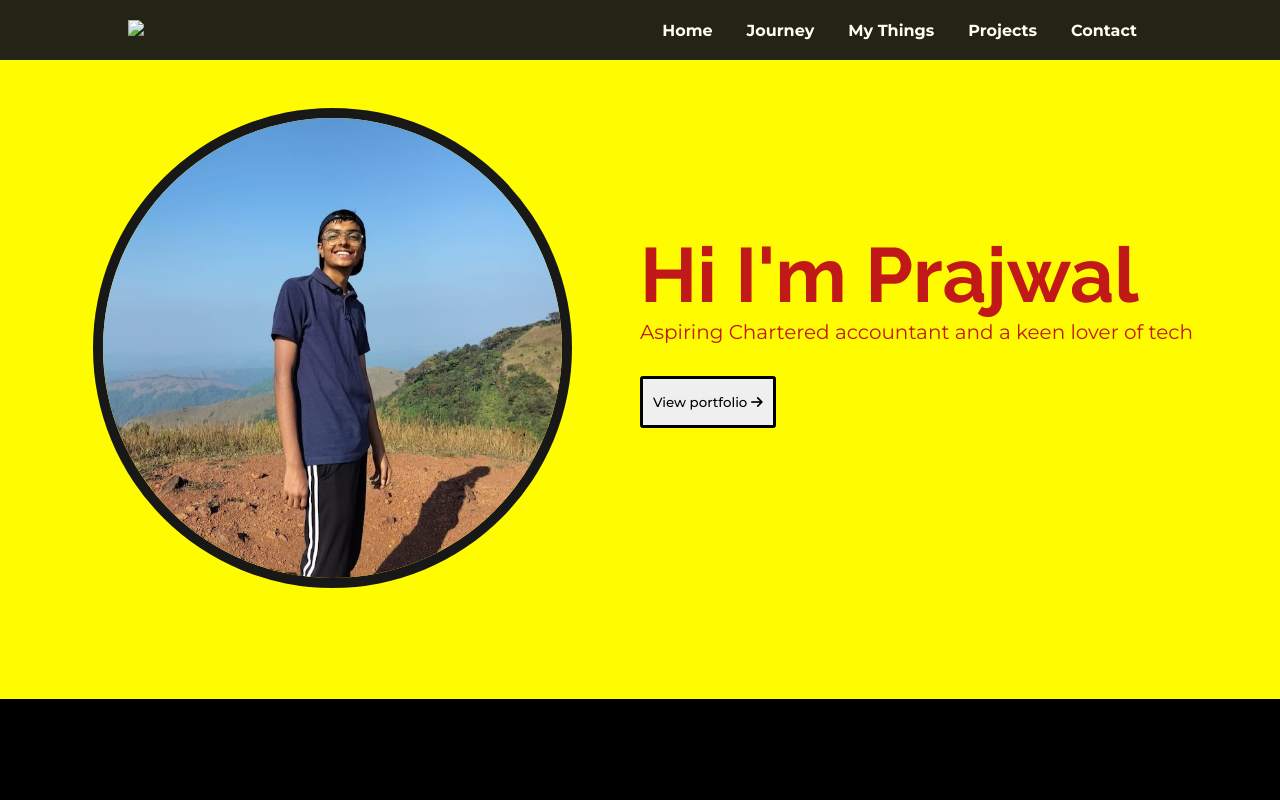
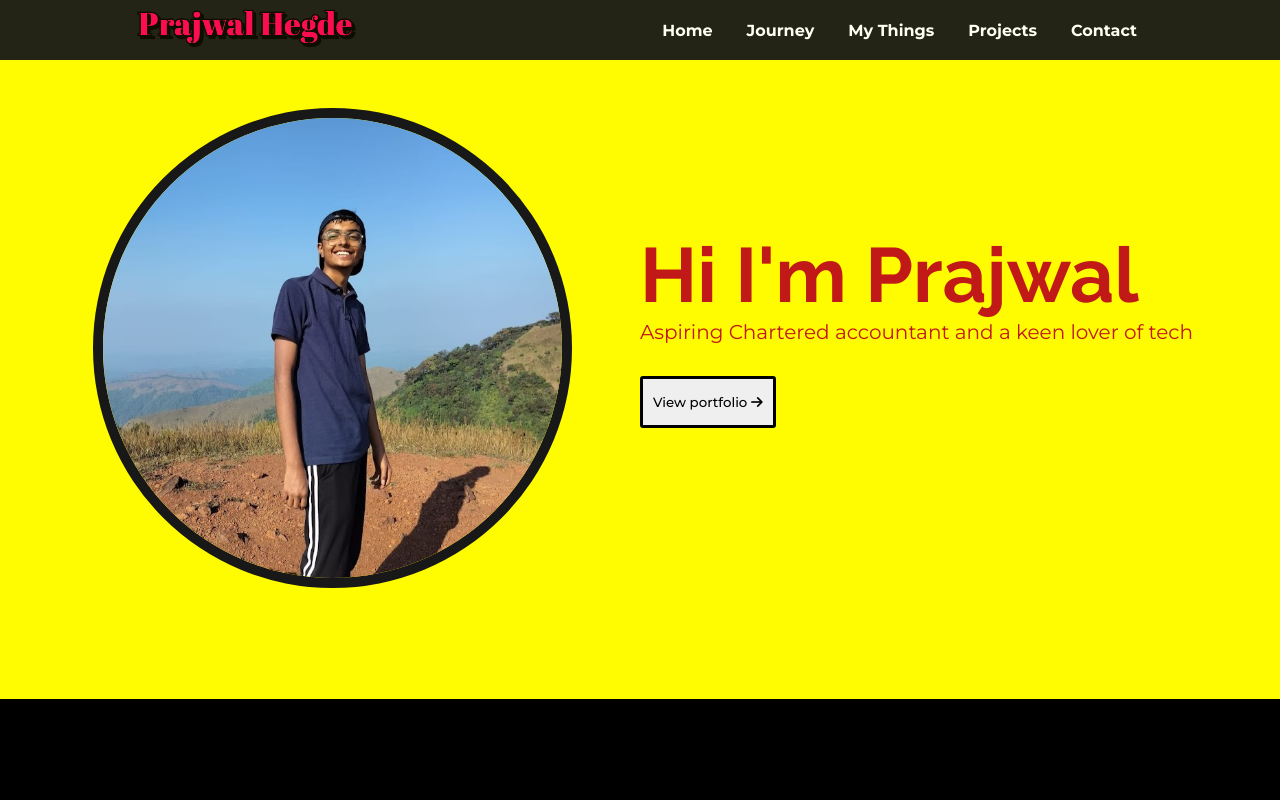
Before and after one commit to prohegde006/portfolio, a plain HTML site: page index.html in a window 1280 px wide. Shown: the top 800 px of the page. Drawn offline with Linux system fonts and the light colour scheme; the site is published under a folder, as on GitHub Pages, so addresses that start at the root find nothing; a web font is replaced by a local one.

Commit message:
Update index.html

```diff
--- a/index.html
+++ b/index.html
@@ -15,7 +15,7 @@
 
 <body>
     <header>
-        <a href="/"><img class="logo" src="/Photos/Prajwal Hegde_transparent.png"></a>
+        <a href="/"><img class="logo" src="./Photos/Prajwal Hegde_transparent.png"></a>
         <nav class="nav">
             <ul class="nav-links">
                 <li><a href="#">Home</a></li>
```
